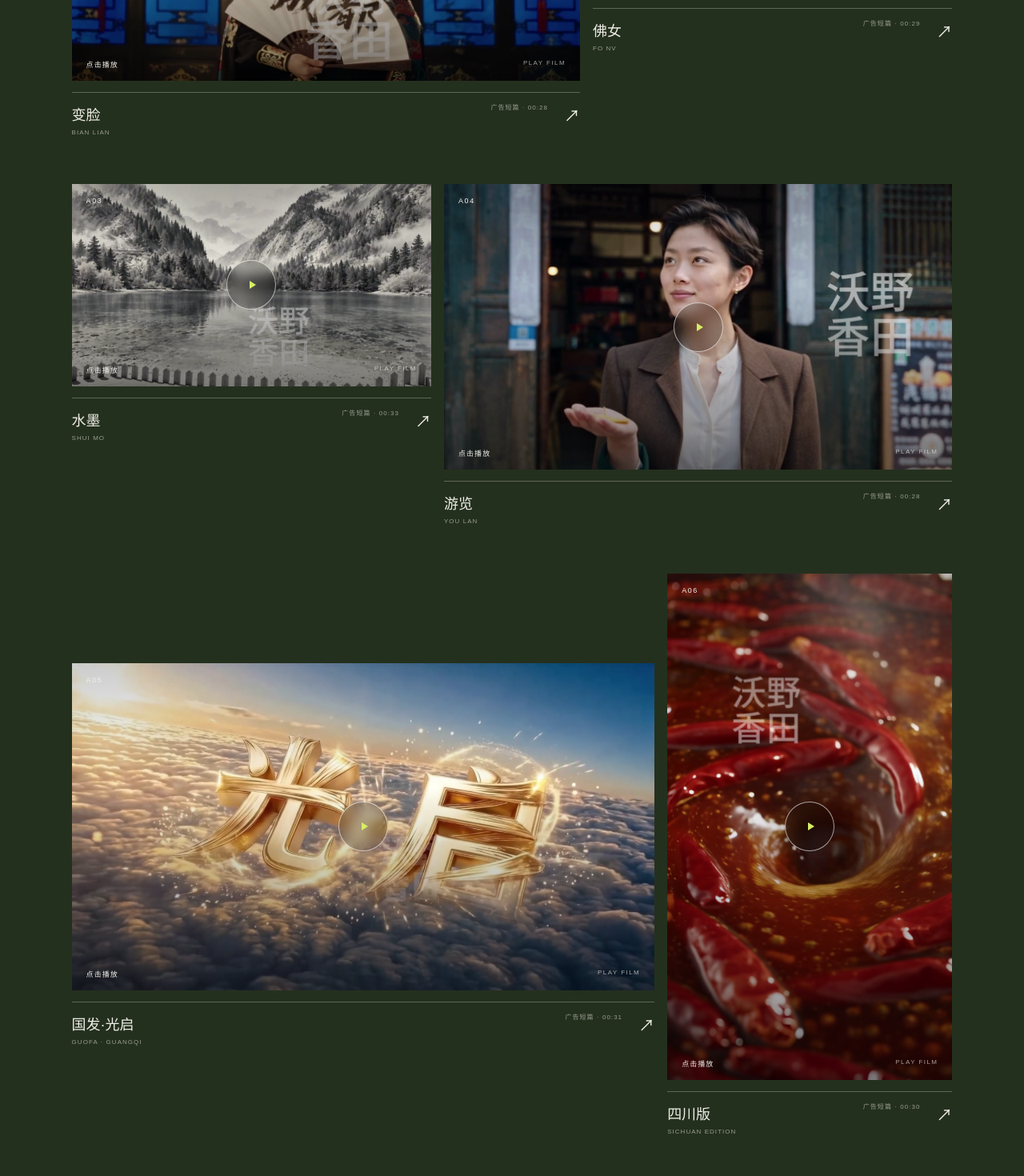
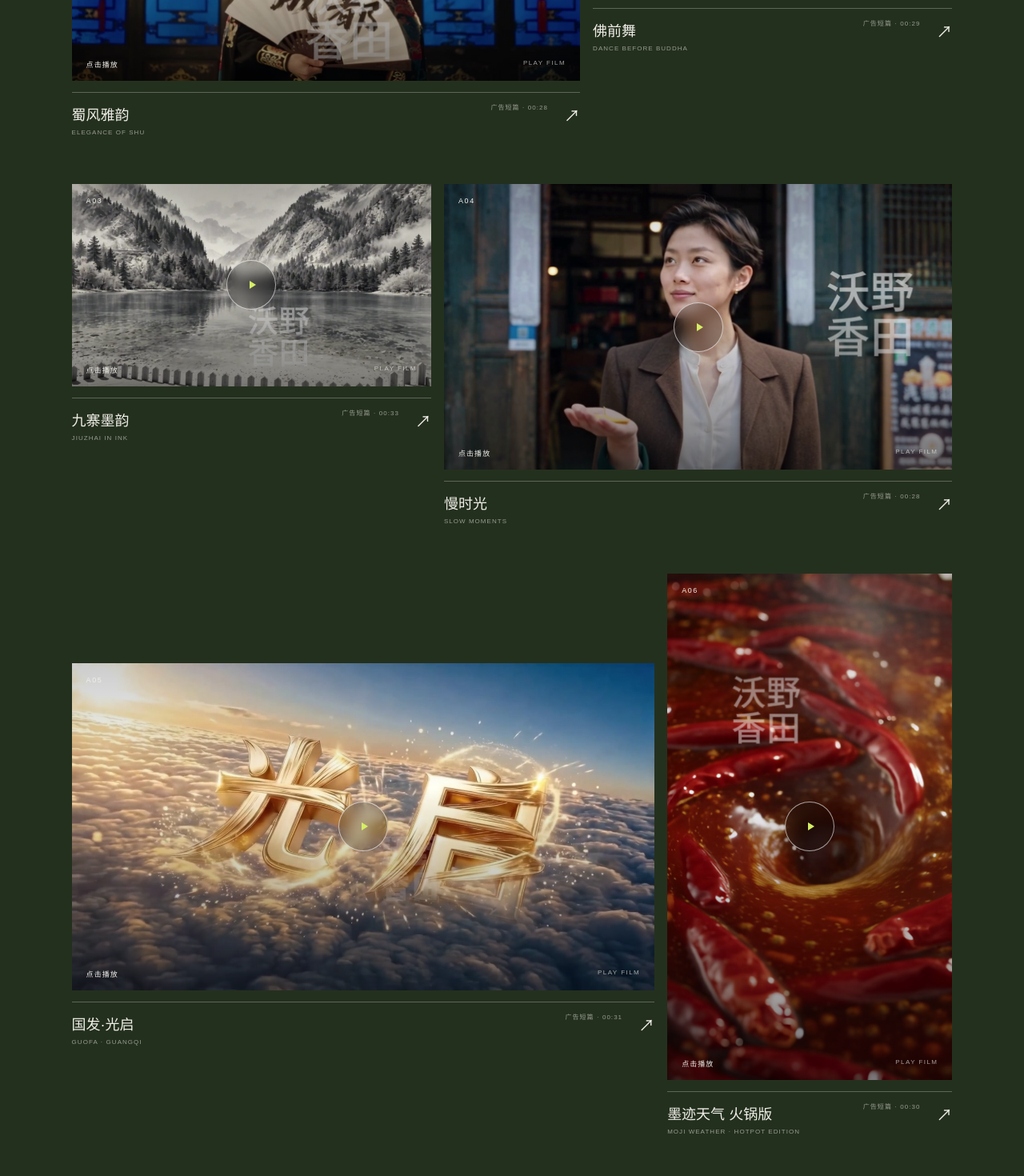
Before and after one commit to s17600016193-arch/-_GitHub-, a React (Vite) app: page / in a window 1280 px wide. Shown: the part 4660-6130 px from the top of the page at 80% size. Built offline with nearby package versions, Linux system fonts and the light colour scheme.

Commit message:
Rename commercial films

```diff
--- a/src/CommercialShowcase.tsx
+++ b/src/CommercialShowcase.tsx
@@ -13,12 +13,12 @@ type AdWork = {
 };
 
 const adWorks: AdWork[] = [
-  { no: "A01", title: "变脸", en: "BIAN LIAN", duration: "00:28", src: "/ads/videos/bian-lian.mp4", poster: "/ads/posters/bian-lian.jpg", orientation: "landscape" },
-  { no: "A02", title: "佛女", en: "FO NV", duration: "00:29", src: "/ads/videos/fo-nv.mp4", poster: "/ads/posters/fo-nv.jpg", orientation: "landscape" },
-  { no: "A03", title: "水墨", en: "SHUI MO", duration: "00:33", src: "/ads/videos/shui-mo.mp4", poster: "/ads/posters/shui-mo.jpg", orientation: "landscape" },
-  { no: "A04", title: "游览", en: "YOU LAN", duration: "00:28", src: "/ads/videos/you-lan.mp4", poster: "/ads/posters/you-lan.jpg", orientation: "landscape" },
+  { no: "A01", title: "蜀风雅韵", en: "ELEGANCE OF SHU", duration: "00:28", src: "/ads/videos/bian-lian.mp4", poster: "/ads/posters/bian-lian.jpg", orientation: "landscape" },
+  { no: "A02", title: "佛前舞", en: "DANCE BEFORE BUDDHA", duration: "00:29", src: "/ads/videos/fo-nv.mp4", poster: "/ads/posters/fo-nv.jpg", orientation: "landscape" },
+  { no: "A03", title: "九寨墨韵", en: "JIUZHAI IN INK", duration: "00:33", src: "/ads/videos/shui-mo.mp4", poster: "/ads/posters/shui-mo.jpg", orientation: "landscape" },
+  { no: "A04", title: "慢时光", en: "SLOW MOMENTS", duration: "00:28", src: "/ads/videos/you-lan.mp4", poster: "/ads/posters/you-lan.jpg", orientation: "landscape" },
   { no: "A05", title: "国发·光启", en: "GUOFA · GUANGQI", duration: "00:31", src: "/ads/videos/guo-fa-guang-qi.mp4", poster: "/ads/posters/guo-fa-guang-qi.jpg", orientation: "landscape" },
-  { no: "A06", title: "四川版", en: "SICHUAN EDITION", duration: "00:30", src: "/ads/videos/si-chuan-ban.mp4", poster: "/ads/posters/si-chuan-ban.jpg", orientation: "portrait" },
+  { no: "A06", title: "墨迹天气 火锅版", en: "MOJI WEATHER · HOTPOT EDITION", duration: "00:30", src: "/ads/videos/si-chuan-ban.mp4", poster: "/ads/posters/si-chuan-ban.jpg", orientation: "portrait" },
 ];
 
 const services = [
```
